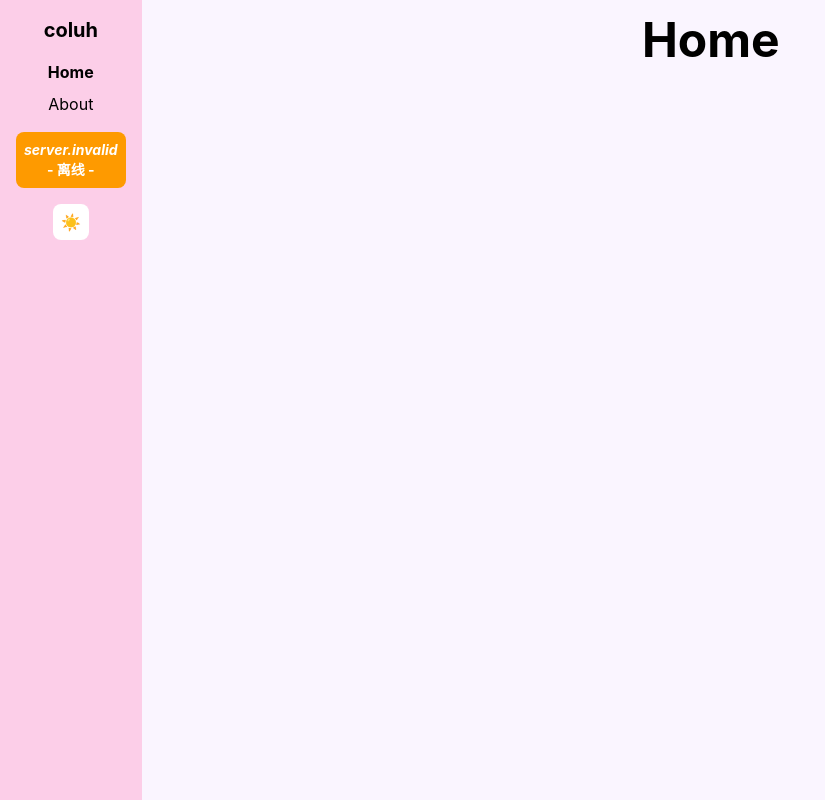
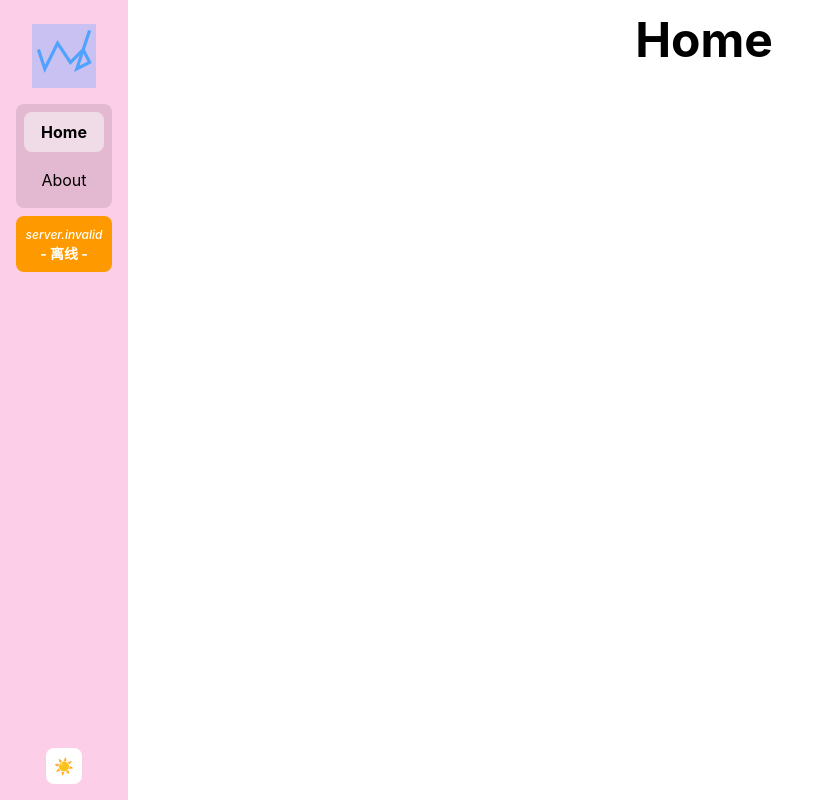
Before and after one commit to coluh/coluh.github.io, a React (Vite) app in the folder fe/: page / in a window 1280 px wide. Shown: the whole page, without its empty margins (0-825 px from the left). Built offline with nearby package versions, Linux system fonts and the light colour scheme; no server answers.

Commit message:
optimize header

```diff
--- a/fe/src/App.tsx
+++ b/fe/src/App.tsx
@@ -1,9 +1,10 @@
 import { Routes, Route } from "react-router-dom";
 
 import RootLayout from "./components/layout/RootLayout.tsx";
-import Home from "./pages/Home/Home.tsx";
-import About from "./pages/About/About.tsx";
+import Home from "./pages/Home.tsx";
+import About from "./pages/About.tsx";
 import { useTheme } from "./hooks/useTheme.ts";
+import NotFound from "./pages/NotFound.tsx";
 
 function App() {
   useTheme();
@@ -11,8 +12,9 @@ function App() {
   return (
     <Routes>
       <Route element={<RootLayout />}>
-        <Route index path="/" element={<Home />} />
+        <Route path="/" element={<Home />} />
         <Route path="/about" element={<About />} />
+        <Route path="*" element={<NotFound />} />
       </Route>
     </Routes>
   );
--- /dev/null
+++ b/fe/src/components/common/Avatar.tsx
@@ -0,0 +1,23 @@
+type Props = {
+  className?: string;
+};
+
+export default function Avatar({ className = "" }: Props) {
+  return (
+    <svg
+      width="100"
+      height="100"
+      viewBox="0 0 100 100"
+      xmlns="http://www.w3.org/2000/svg"
+      className={className}
+    >
+      <rect width="100" height="100" fill="currentColor" opacity={0.3} />
+      <polyline
+        points="10,40 20,70 40,30 60,60 80,40 90,60 70,70 90,10"
+        fill="none"
+        strokeWidth={5}
+        stroke="currentColor"
+      />
+    </svg>
+  );
+}
--- a/fe/src/components/common/ServerStatus.tsx
+++ b/fe/src/components/common/ServerStatus.tsx
@@ -6,7 +6,7 @@ type Props = {
   url?: string;
 };
 
-export function ServerStatus({
+export default function ServerStatus({
   url = import.meta.env.VITE_SERVER_URL || "http://localhost:3300",
 }: Props) {
   const [status, setStatus] = useState<ServerStatus>("checking");
@@ -41,21 +41,20 @@ export function ServerStatus({
         : "检测中...";
   const style =
     status === "online"
-      ? "bg-green-500"
+      ? "bg-green-500 dark:bg-green-900"
       : status === "offline"
-        ? "bg-amber-500"
-        : "bg-blue-500";
+        ? "bg-amber-500 dark:bg-amber-900"
+        : "bg-blue-500 dark:bg-blue-900";
 
   return (
-    <button
-      onClick={check}
-      disabled={status === "checking"}
-      className={`flex cursor-default flex-col items-center rounded-lg p-2 text-sm font-bold text-white ${style}`}
+    <div
+      onClick={status !== "checking" ? check : undefined}
+      className={`flex cursor-default flex-col items-center rounded-lg p-2 text-sm font-bold text-white dark:text-gray-200 ${style}`}
     >
       <span>
-        <i>{domain}</i>
+        <i className="text-xs font-medium">{domain}</i>
       </span>
       <span>{text}</span>
-    </button>
+    </div>
   );
 }
--- a/fe/src/components/common/ThemeToggle.tsx
+++ b/fe/src/components/common/ThemeToggle.tsx
@@ -1,12 +1,16 @@
 import { useThemeStore } from "../../stores/useThemeStore";
 
-export default function ThemeToggle() {
+type Props = {
+  className?: string;
+};
+
+export default function ThemeToggle({ className = "" }: Props) {
   const toggleTheme = useThemeStore((state) => state.toggleTheme);
 
   return (
     <button
       onClick={toggleTheme}
-      className="group text-md relative h-9 w-9 rounded-lg bg-white transition-colors hover:bg-black dark:bg-black dark:hover:bg-white"
+      className={`group text-md relative h-9 w-9 rounded-lg bg-white transition-colors hover:bg-black dark:bg-black dark:hover:bg-white ${className}`}
     >
       <span className="absolute inset-0 flex items-center justify-center transition-opacity group-hover:opacity-0 dark:opacity-0 dark:group-hover:opacity-100">
         ☀️
--- a/fe/src/components/layout/Header.tsx
+++ b/fe/src/components/layout/Header.tsx
@@ -1,6 +1,7 @@
 import { Link, useLocation } from "react-router-dom";
 
-import { ServerStatus } from "../common/ServerStatus";
+import Avatar from "../common/Avatar";
+import ServerStatus from "../common/ServerStatus";
 import ThemeToggle from "../common/ThemeToggle";
 
 const navItems = [
@@ -12,21 +13,21 @@ export default function Header() {
   const location = useLocation();
 
   return (
-    <header className="flex flex-row items-center gap-4 overflow-x-auto bg-pink-200 p-4 transition-colors md:flex-col dark:bg-purple-700 dark:text-gray-200">
-      <h1 className="text-xl font-bold">coluh</h1>
-      <nav className="mx-auto flex flex-row items-center gap-2 md:flex-col">
+    <header className="flex flex-row gap-2 bg-pink-200 p-2 transition-colors md:w-32 md:flex-col md:p-4 dark:bg-purple-700 dark:text-gray-200">
+      <Avatar className="size-14 text-blue-400 md:mx-auto md:my-2 md:size-16" />
+      <nav className="flex flex-row gap-2 rounded-lg bg-black/10 p-2 md:flex-col dark:bg-white/20">
         {navItems.map((item) => (
           <Link
             key={item.to}
             to={item.to}
-            className={`hover:text-blue-500 hover:underline ${location.pathname === item.to ? "font-bold" : ""}`}
+            className={`rounded-lg p-2 text-center hover:text-blue-500 hover:underline dark:hover:text-blue-300 ${location.pathname === item.to ? "bg-white/50 font-bold dark:bg-black/40" : ""}`}
           >
             {item.label}
           </Link>
         ))}
       </nav>
       <ServerStatus />
-      <ThemeToggle />
+      <ThemeToggle className="my-auto mr-0 ml-auto md:mx-auto md:mt-auto md:mb-0" />
     </header>
   );
 }
--- a/fe/src/components/layout/RootLayout.tsx
+++ b/fe/src/components/layout/RootLayout.tsx
@@ -6,7 +6,7 @@ export default function RootLayout() {
   return (
     <div className="flex min-h-screen flex-col md:flex-row">
       <Header />
-      <main className="flex-1 bg-purple-50 p-4 transition-colors dark:bg-black dark:text-gray-200">
+      <main className="flex-1 bg-white p-4 text-black transition-colors dark:bg-black dark:text-gray-200">
         <Outlet />
       </main>
     </div>
--- /dev/null
+++ b/fe/src/pages/NotFound.tsx
@@ -0,0 +1,16 @@
+import { Link, useLocation } from "react-router-dom";
+
+export default function NotFound() {
+  const location = useLocation();
+  return (
+    <div className="flex flex-col items-center gap-4">
+      <h1 className="text-5xl">404 - Page Not Found</h1>
+      <p>
+        <code>{location.pathname}</code>
+      </p>
+      <Link to="/" className="hover:text-blue-500 hover:underline">
+        Go back home
+      </Link>
+    </div>
+  );
+}
```
Also changed, not shown: fe/src/pages/About.tsx (renamed from fe/src/pages/About/About.tsx), fe/src/pages/Home.tsx (renamed from fe/src/pages/Home/Home.tsx), 2 other files (tests, documents, lock files or other folders).
